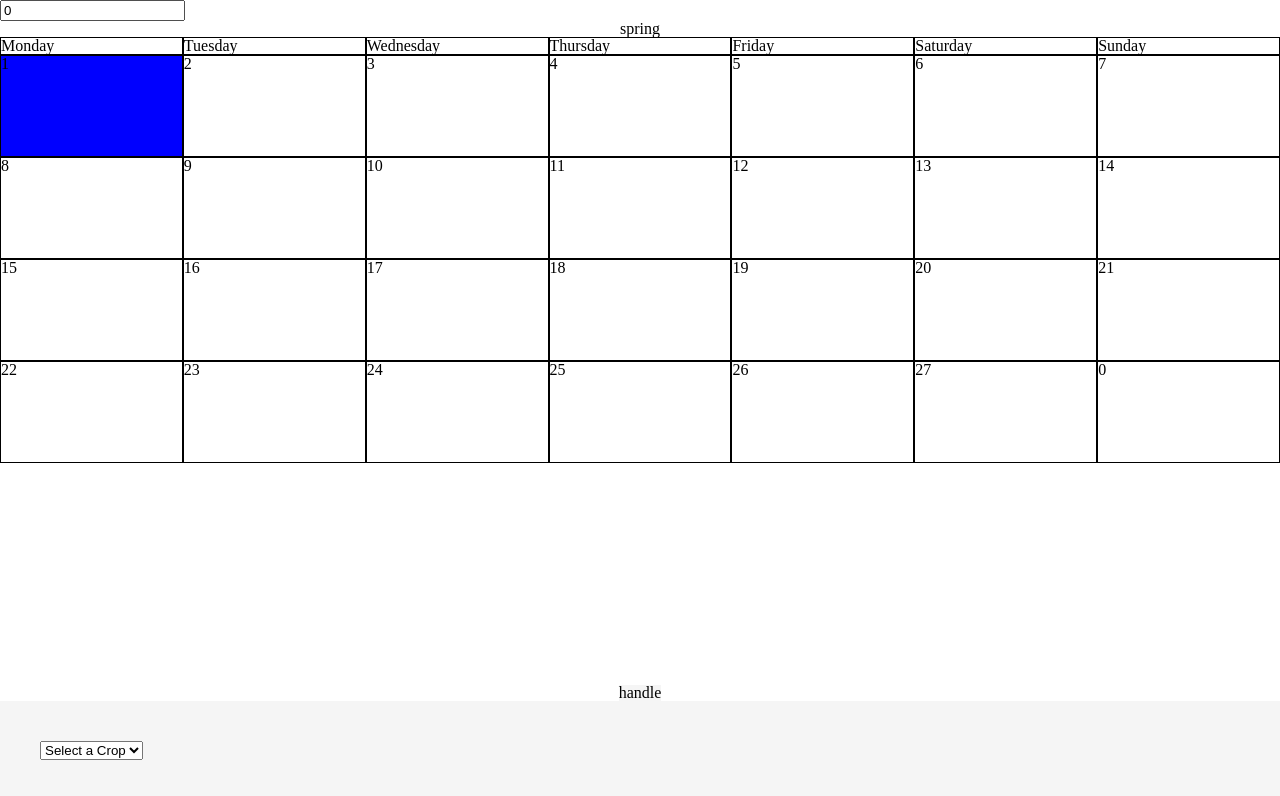
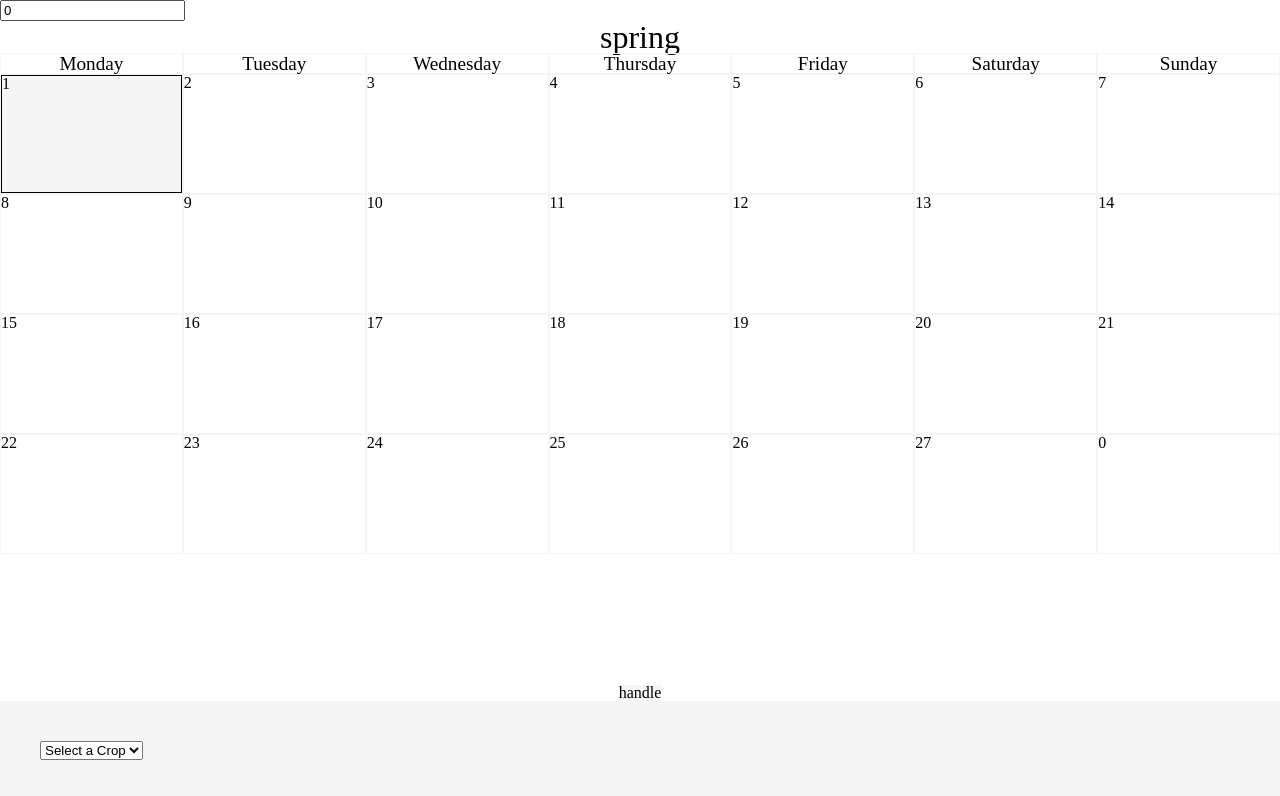
Before and after one commit to mjmena/stardew-agenda, a React (Create React App) app: page / in a window 1280 px wide. Shown: the top 796 px of the page. Built offline with nearby package versions, Linux system fonts and the light colour scheme.

Commit message:
Extract styles from Season in favor of import to clean up file
-Update packages in package.json
-Inherit border-box in all components instead of default content-box for box-sizing css

```diff
--- a/src/Day.js
+++ b/src/Day.js
@@ -6,7 +6,8 @@ let StyledDay = styled.div`
   height: 100%;
   display: flex;
   flex-flow: column nowrap;
-  background-color: ${props => (props.selected ? "blue" : "none")};
+  border: ${props => (props.selected ? "1px solid black" : "none")};
+  background-color: ${props => (props.selected ? "whitesmoke" : "none")};
 `;
 
 const StyledDayTitle = styled.div`
--- a/src/Season.js
+++ b/src/Season.js
@@ -1,7 +1,7 @@
 import React, { useMemo } from "react";
 import range from "lodash/range";
-import styled from "styled-components/macro";
 import Day from "./Day";
+import Style from "./Season.style";
 
 const day_names = [
   "Monday",
@@ -13,30 +13,8 @@ const day_names = [
   "Sunday"
 ];
 
-const StyledSeason = styled.div`
-  display: flex;
-  flex-wrap: wrap;
-  flex-grow: 1;
-`;
-
-const StyledTitle = styled.div`
-  flex-grow: 1;
-  width: 100%;
-  text-align: center;
-`;
-
-const StyledSeasonBlock = styled.div`
-  flex-grow: 1;
-  width: 13%;
-  border: 1px solid black;
-`;
-
-const StyledDay = styled(StyledSeasonBlock)`
-  height: 100px;
-`;
-
 const header = day_names.map(day => (
-  <StyledSeasonBlock key={day}>{day}</StyledSeasonBlock>
+  <Style.Header key={day}>{day}</Style.Header>
 ));
 
 function Season({ season, day: current_day, plans, setDay }) {
@@ -57,7 +35,7 @@ function Season({ season, day: current_day, plans, setDay }) {
           .values();
 
         return (
-          <StyledDay key={day}>
+          <Style.Block key={day}>
             <Day
               key={day}
               day={day}
@@ -65,18 +43,18 @@ function Season({ season, day: current_day, plans, setDay }) {
               actions={[...actions]}
               setDay={setDay}
             />
-          </StyledDay>
+          </Style.Block>
         );
       }),
     [season, current_day, plans]
   );
 
   return (
-    <StyledSeason>
-      <StyledTitle>{season.name}</StyledTitle>
+    <Style.Container>
+      <Style.Title>{season.name}</Style.Title>
       {header}
       {body}
-    </StyledSeason>
+    </Style.Container>
   );
 }
 
--- /dev/null
+++ b/src/Season.style.js
@@ -0,0 +1,28 @@
+import styled from "styled-components/macro";
+
+const BaseBlock = styled.div`
+  flex: 1 1 13%;
+  border: 1px solid whitesmoke;
+`;
+
+const Style = {
+  Container: styled.div`
+    display: flex;
+    flex-flow: row wrap;
+    width: 100%;
+  `,
+  Title: styled.div`
+    width: 100%;
+    text-align: center;
+    font-size: 2em;
+  `,
+  Header: styled(BaseBlock)`
+    text-align: center;
+    font-size: 1.2em;
+  `,
+  Block: styled(BaseBlock)`
+    height: 15vh;
+  `
+};
+
+export default Style;
--- a/src/index.css
+++ b/src/index.css
@@ -50,3 +50,10 @@ table {
 	border-collapse: collapse;
 	border-spacing: 0;
 }
+
+html {
+  box-sizing: border-box;
+}
+*, *:before, *:after {
+  box-sizing: inherit;
+}
```
Also changed, not shown: package.json (+3 -4 lines), 1 other file (tests, documents, lock files or other folders).
